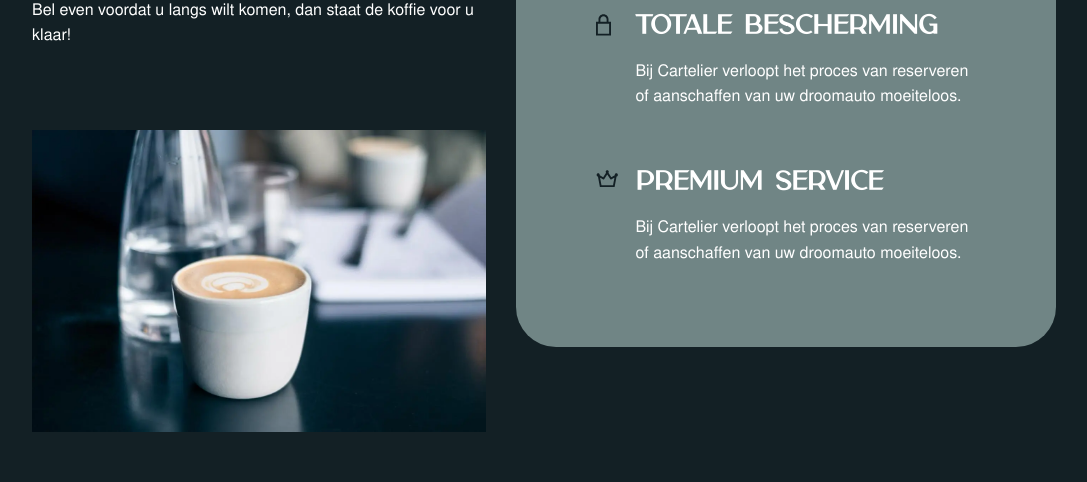
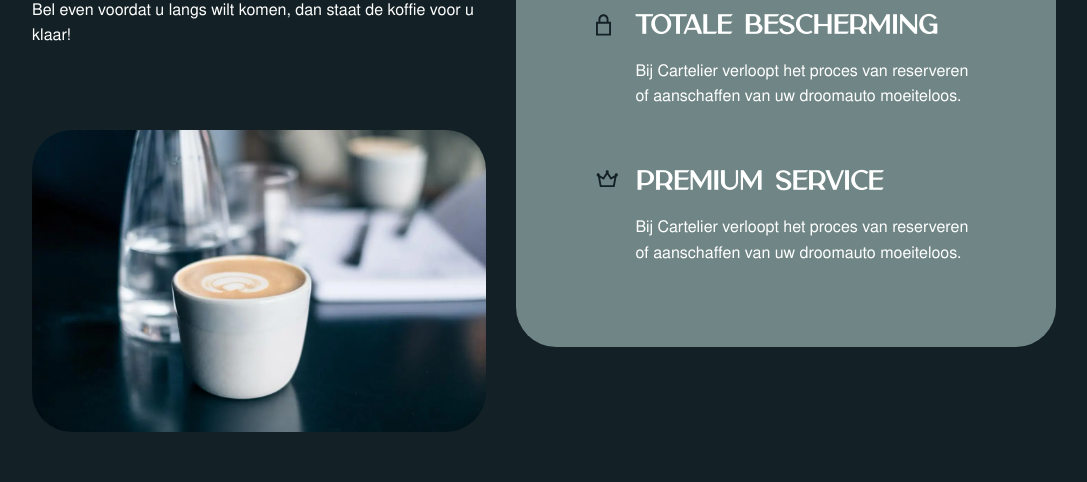
Before and after one commit to erjenweb/nextjs, a Next.js app: page /over-ons in a window 1280 px wide. Shown: the part 1520-2002 px from the top of the page, without its empty margins (96-1183 px from the left). Built offline with nearby package versions, Linux system fonts and the light colour scheme.

Commit message:
Update globals.css

```diff
--- a/src/app/globals.css
+++ b/src/app/globals.css
@@ -1845,6 +1845,7 @@ img.owner-logo {
 
 .about-list-left img {
       margin-top: 80px;
+      border-radius:40px;
 }
 
 .about-list-right {
```
